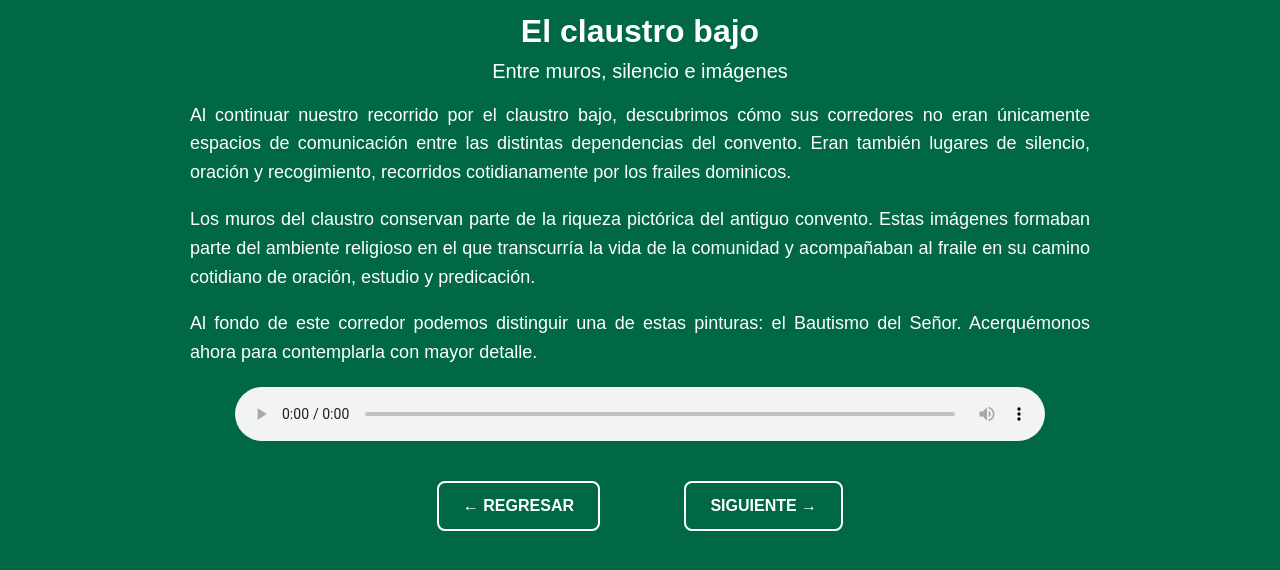
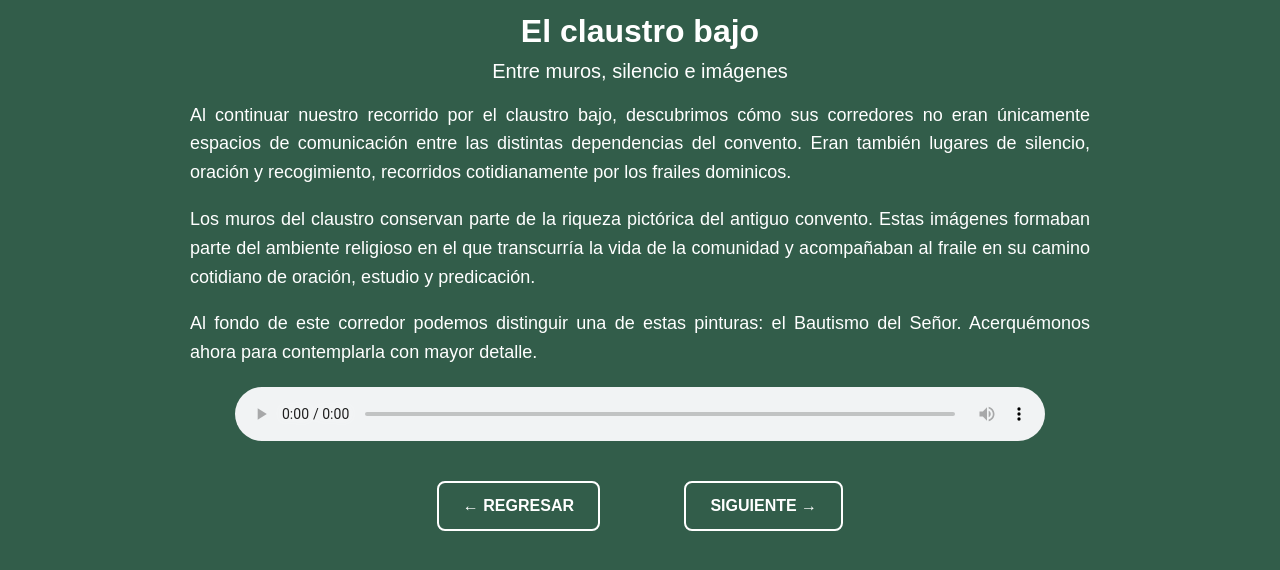
Before and after one commit to josepri81-wq/josepri81-wq.githup.io, a plain HTML site: page claustro-bajo-2.html in a window 1280 px wide. Shown: the part 1687-2257 px from the top of the page. Drawn offline with Linux system fonts and the light colour scheme.

Commit message:
Update claustro-bajo-2.html

```diff
--- a/claustro-bajo-2.html
+++ b/claustro-bajo-2.html
@@ -10,7 +10,7 @@
 body {
     margin: 0;
     font-family: Arial, sans-serif;
-    background-color: #006847;
+    background-color: #325d4a;
     color: white;
     text-align: center;
 }
@@ -48,7 +48,7 @@ p {
     display: inline-block;
     margin: 20px 40px;
     padding: 14px 24px;
-    background-color: #006847;
+    background-color: #325d4a;
     color: white;
     text-decoration: none;
     border-radius: 8px;
```
